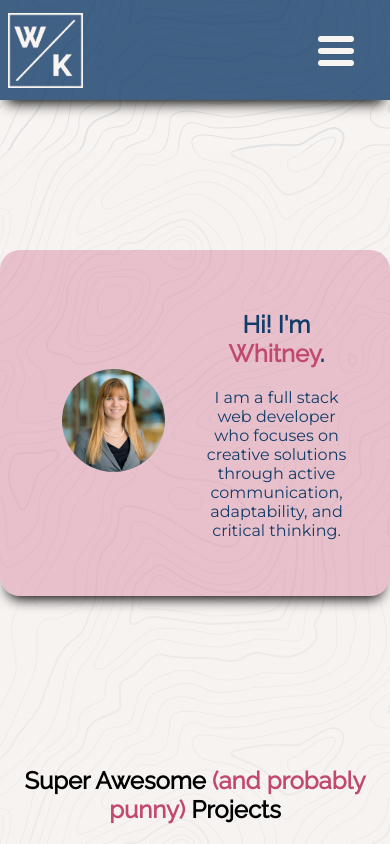
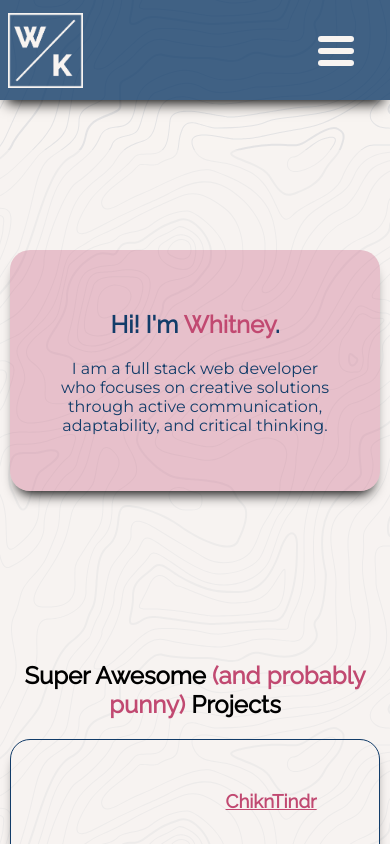
Before and after one commit to Wkoslik/wkoslik.github.io, a Next.js app in the folder nextJs/portfolio/: page / in a window 390 px wide. Shown: the top 844 px of the page. Built offline with nearby package versions, Linux system fonts and the light colour scheme; no server answers.

Commit message:
about section mobile styling

```diff
--- a/nextJs/portfolio/styles/globals.css
+++ b/nextJs/portfolio/styles/globals.css
@@ -403,4 +403,17 @@ footer{
   .header-name > h1{
     display: none;
   }
+
+  .about-container, .project, #recommendations, .connect{
+    width: 95%;
+    margin: 0 auto;
+  }
+
+  .about-img{
+    display: none;
+  }
+
+  .about-details{
+    width: 95%;
+  }
 }
```
